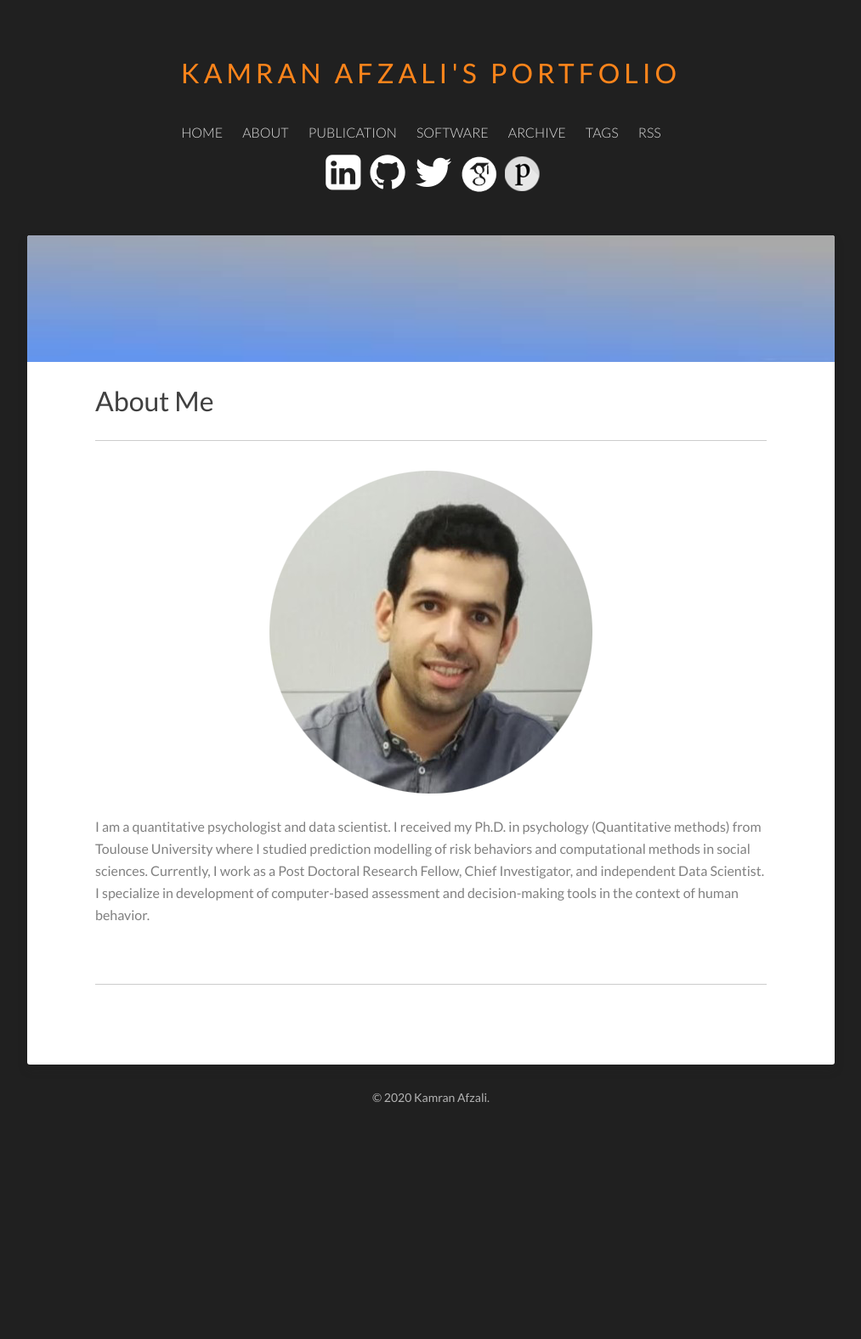
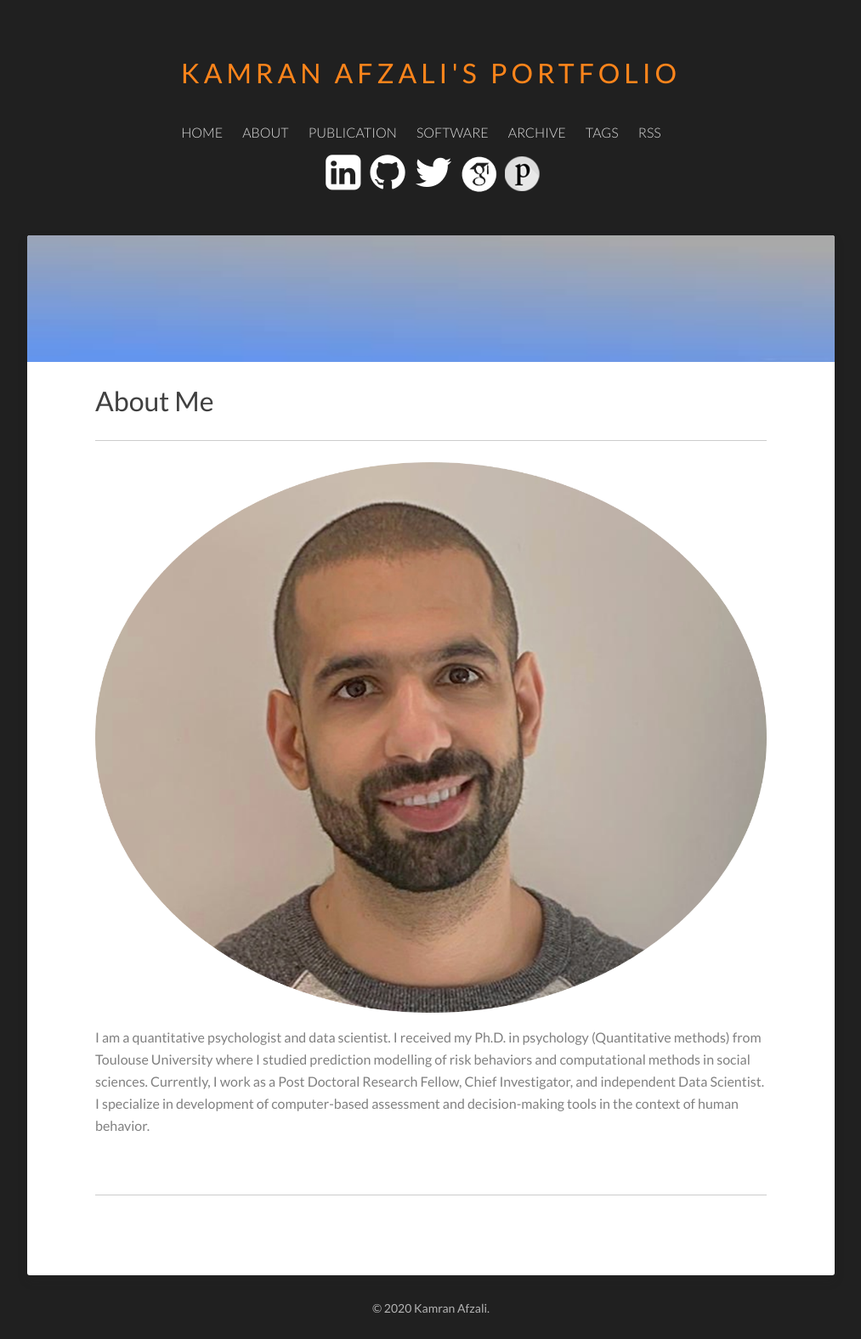
Before and after one commit to Kamran-Afzali/Kamran-Afzali.github.io, a Jekyll site: the page built from about/index.md, in a window 1280 px wide. Shown: the whole page at 85% size, without its empty margins (133-1146 px from the left). Built offline with Jekyll 4.4.1, drawn with Linux system fonts in a browser that asks for light colours; before the commit the page ends 1328 px from its top, so only the background shows below that.

Commit message:
Update index.md

```diff
--- a/about/index.md
+++ b/about/index.md
@@ -4,7 +4,7 @@ title: About Me
 ---
 <center>
     <div class="photoset-grid-custom" data-layout="213">
-     <img src="/images/kamranAfzali.png" />
+     <img src="/images/kamranAfzali2.png" />
     </div>
 </center>
 
```
